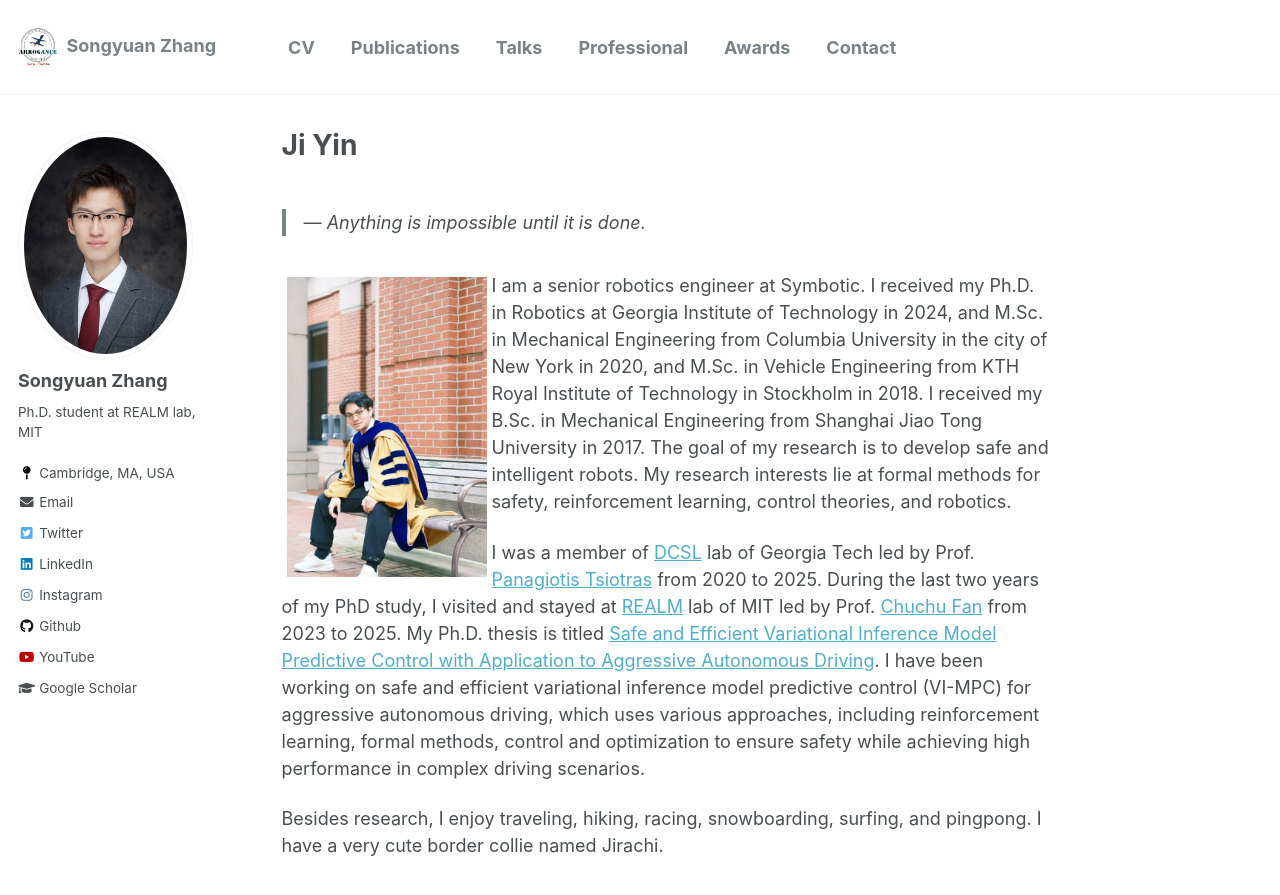
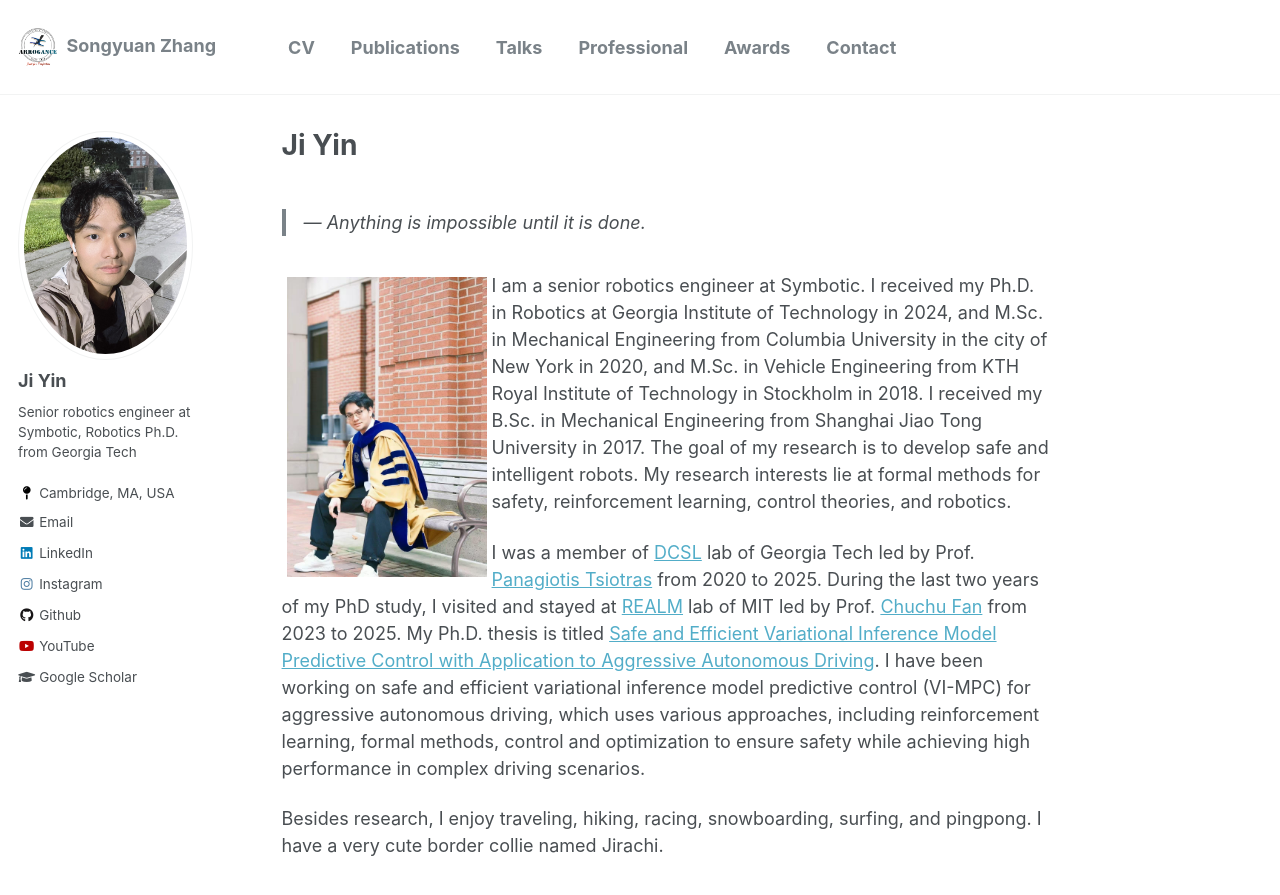
Before and after one commit to yinji921/Ji-Yin, a Jekyll site: the page built from _pages/about.md, in a window 1280 px wide and 900 px high. Shown: the top 895 px of the window. Built offline with Jekyll 4.4.1, drawn with Linux system fonts in a browser that asks for light colours.

Commit message:
updated _config.yml

```diff
--- a/_config.yml
+++ b/_config.yml
@@ -81,14 +81,14 @@ analytics:
 
 # Site Author
 author:
-  name             : "Songyuan Zhang"
-  avatar           : "professional_1224x1633.jpg"
-  bio              : "Ph.D. student at REALM lab, MIT"
+  name             : "Ji Yin"
+  avatar           : "Selfie.jpg"
+  bio              : "Senior robotics engineer at Symbotic, Robotics Ph.D. from Georgia Tech"
   location         : "Cambridge, MA, USA"
   employer         :
   pubmed           :
-  googlescholar    : "https://scholar.google.com/citations?hl=zh-CN&user=BfAQla4AAAAJ"
-  email            : szhang21@mit.edu
+  googlescholar    : "https://scholar.google.com/citations?user=KLQPAEkAAAAJ&hl=en"
+  email            : jyin81@gatech.edu
   researchgate     :  # example: "https://www.researchgate.net/profile/yourprofile"
   uri              :
   bitbucket        :
@@ -97,24 +97,24 @@ author:
   flickr           :
   facebook         :
   foursquare       :
-  github           : "syzhang092218-source"
+  github           : "yinji921"
   google_plus      :
   keybase          :
-  instagram        : "syzhang092218"
+  instagram        : "jimmyy921"
   impactstory      : #"https://profiles.impactstory.org/u/xxxx-xxxx-xxxx-xxxx"
   lastfm           :
-  linkedin         : "syzhang092218"
+  linkedin         : "www.linkedin.com/in/ji-y-4a8011132"
   orcid            : #"http://orcid.org/yourorcidurl"
   pinterest        :
   soundcloud       :
   stackoverflow    : # http://stackoverflow.com/users/123456/username
   steam            :
   tumblr           :
-  twitter          : "@syzhang092218"
+  twitter          : #
   vine             :
   weibo            :
   xing             :
-  youtube          : "UCchgf5HNEywGBLN_rGT4joA"
+  youtube          : "https://www.youtube.com/@Ji-ri2yu"
   wikipedia        :
 
 
```
Also changed, not shown: images/Selfie.jpg (added).
